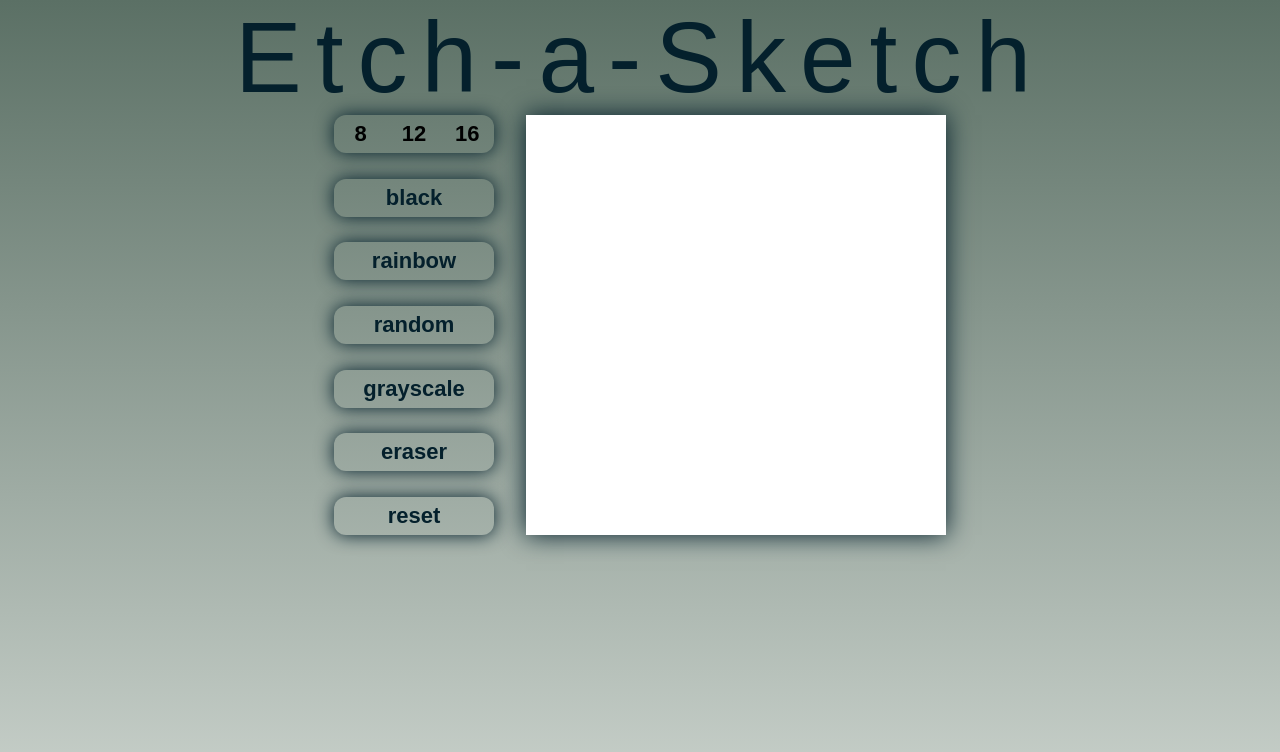
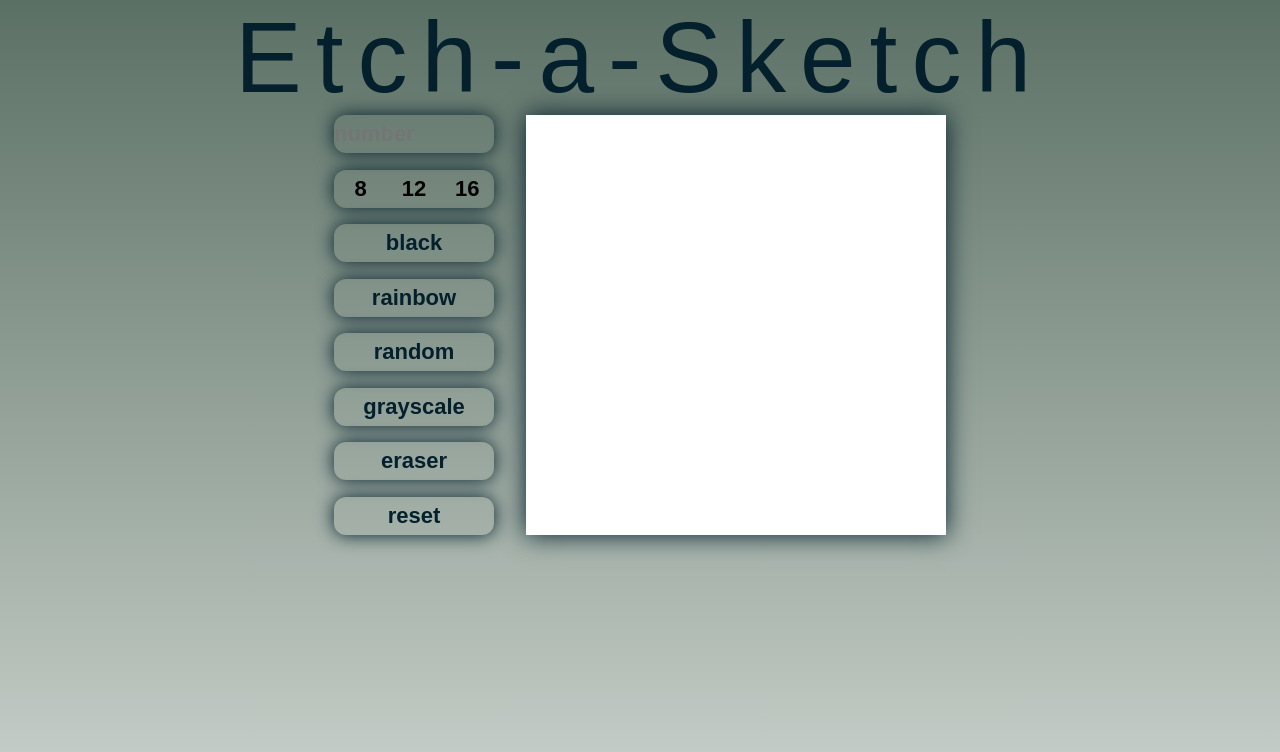
Before and after one commit to Rostyslav-Coder/Etch-a-Sketch, a plain HTML site: page index.html in a window 1280 px wide. Drawn offline with Linux system fonts and the light colour scheme; a web font is replaced by a local one.

Commit message:
index.html updated

```diff
--- a/index.html
+++ b/index.html
@@ -14,6 +14,7 @@
         <h1>Etch-a-Sketch</h1>
         <div class="dashboard" id="dashboard">
             <div class="button-panel">
+                <input class="button" id="number" type="number" placeholder="number" min="1" max="100">
                 <div class="button">
                     <button class="subButton" id="x8">8</button>
                     <button class="subButton" id="x12">12</button>
```
